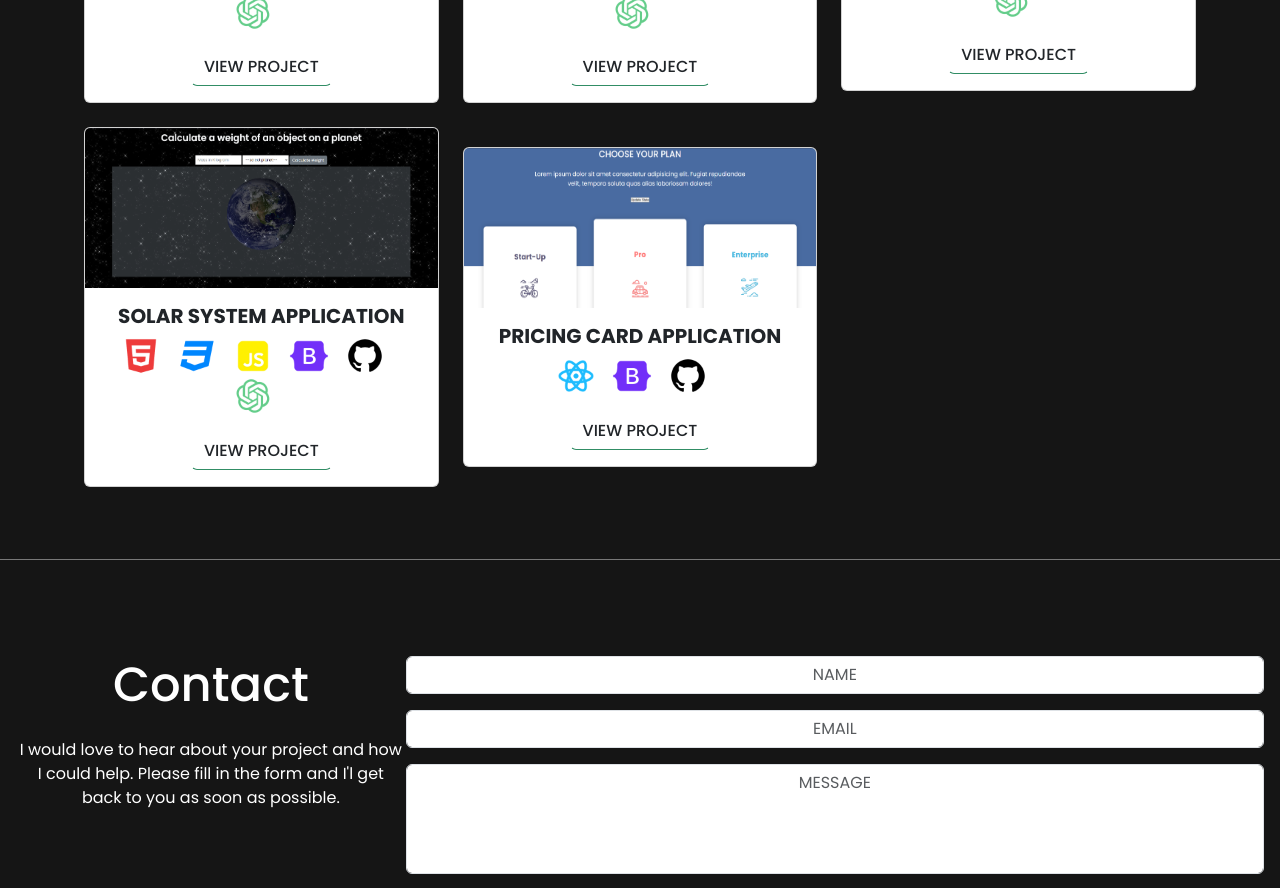
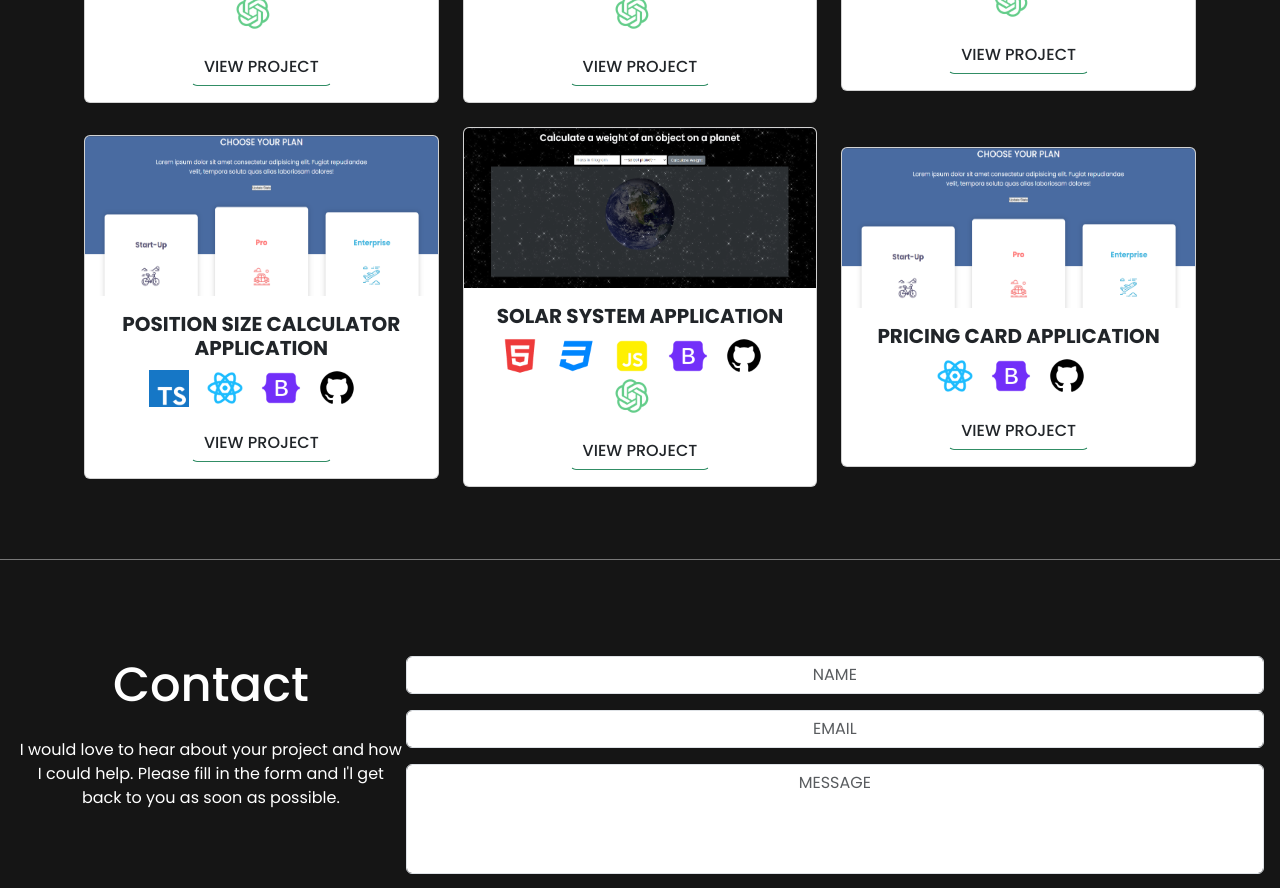
Before and after one commit to Chrisnwachukwu107/chris-portfolio, a React (Vite) app: page / in a window 1280 px wide. Shown: the part 2080-2968 px from the top of the page. Built offline with nearby package versions, Linux system fonts and the light colour scheme; a web font is replaced by a local one.

Commit message:
working on position calc

```diff
--- a/src/App.tsx
+++ b/src/App.tsx
@@ -127,6 +127,18 @@ const projects = [
     ],
     img: "/images/js-leaderboard-app-img.png",
     link: "https://js-leaderboard-app.vercel.app/",
+  },
+  {
+    label: "POSITION SIZE CALCULATOR APPLICATION",
+    subLabel: ["TS", "React.js", "BOOTSTRAP5", "Git"],
+    subLabelImg: [
+      "/images/ts-logo.png",
+      "/images/reactjs-logo.png",
+      "/images/bootstrap5-logo.png",
+      "/images/github-logo.png",
+    ],
+    img: "/images/pricing-card-app-img.png",
+    link: "https://first-react-app-lemon-pi.vercel.app/",
   },
   {
     label: "SOLAR SYSTEM APPLICATION",
```
Also changed, not shown: public/images/ts-logo.png (added).
